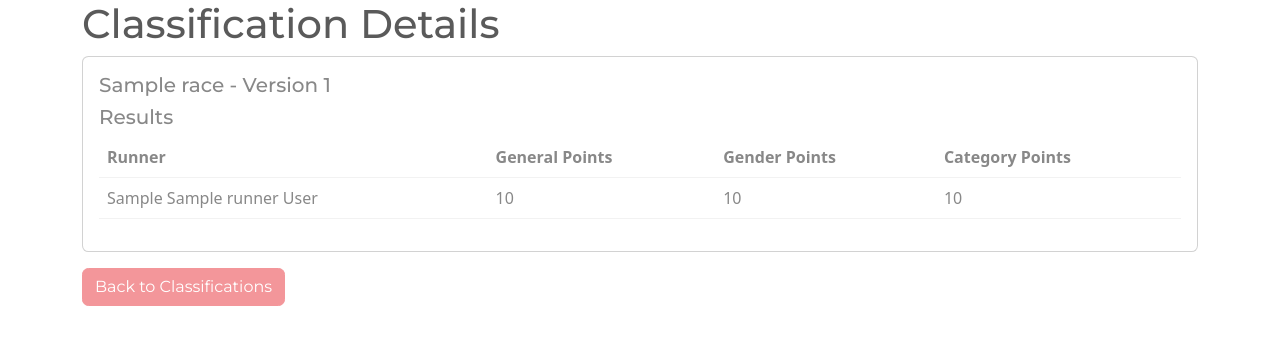
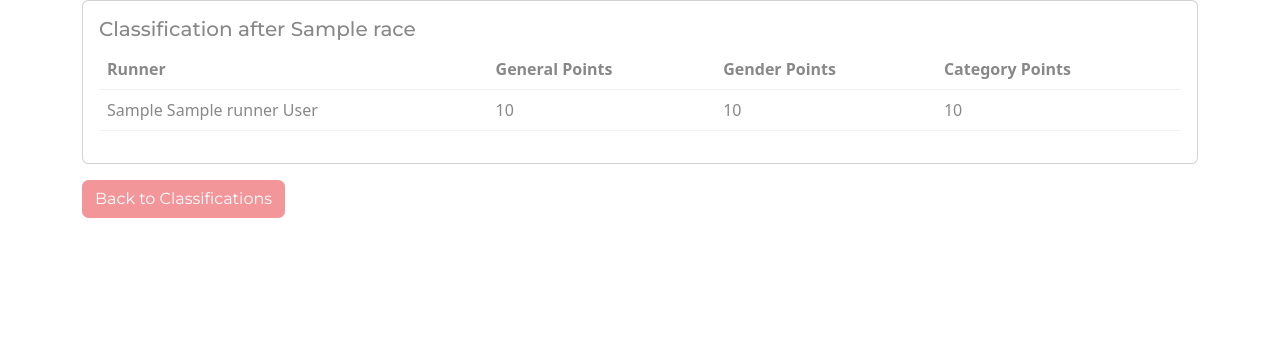
Before and after one commit to lukasz-pudlo/southbyfive, a Django app: page /classifications/classification/1/ in a window 1280 px wide. Shown: the part 56-401 px from the top of the page. Run offline with Django 4.2, Linux system fonts and the light colour scheme; tables that the repository leaves empty hold one stand-in row (values such as "Sample post"); some libraries are stand-ins or nearby versions.

Commit message:
Change page headlines and urls

```diff
--- a/sx5_project/sx5_project/templates/classifications/classification_detail.html
+++ b/sx5_project/sx5_project/templates/classifications/classification_detail.html
@@ -1,13 +1,9 @@
 {% extends "base.html" %}
 
 {% block content %}
-  <h1>Classification Details</h1>
-
   <div class="card">
     <div class="card-body">
-      <h5 class="card-title">{{ classification.race.name }} - Version {{ classification.version_number }}</h5>
-
-      <h5>Results</h5>
+      <h5 class="card-title">Classification after {{ classification.race.name }}</h5>
       <table class="table">
           <thead>
               <tr>
@@ -31,5 +27,5 @@
     </div>
   </div>
 
-  <a href="{% url 'classifications:classification_list' %}" class="btn btn-secondary mt-3">Back to Classifications</a>
+  <a href="{% url 'classifications:list' %}" class="btn btn-secondary mt-3">Back to Classifications</a>
 {% endblock %}
--- a/sx5_project/sx5_project/templates/classifications/classification_list.html
+++ b/sx5_project/sx5_project/templates/classifications/classification_list.html
@@ -1,13 +1,12 @@
 {% extends "base.html" %}
 
 {% block content %}
-  <h1>Classifications</h1>
 
   {% for classification in classifications %}
     <div class="card mb-3">
       <div class="card-body">
-        <h5 class="card-title">{{ classification.race.name }} - Version {{ classification.version_number }}</h5>
-        <a href="{% url 'classifications:classification_detail' classification.pk %}" class="btn btn-primary">Details</a>
+        <h5 class="card-title">Classification after {{ classification.race.name }}</h5>
+        <a href="{% url 'classifications:detail' classification.pk %}" class="btn btn-primary">Details</a>
       </div>
     </div>
   {% endfor %}
--- a/sx5_project/sx5_project/templates/races/race_list.html
+++ b/sx5_project/sx5_project/templates/races/race_list.html
@@ -1,7 +1,6 @@
 {% extends "base.html" %}
 
 {% block content %}
-  <h1>Races</h1>
 
   {% for race in races %}
     <div class="card mb-3">
```
